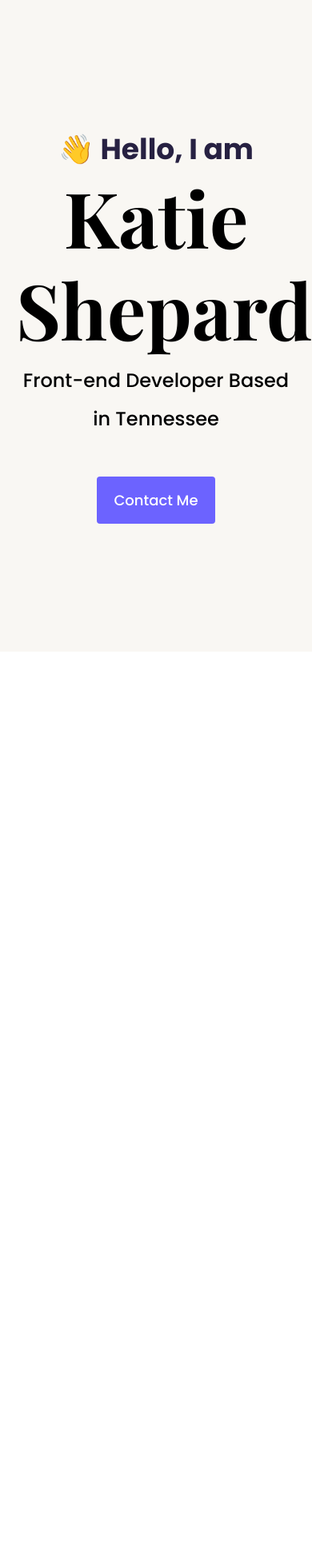
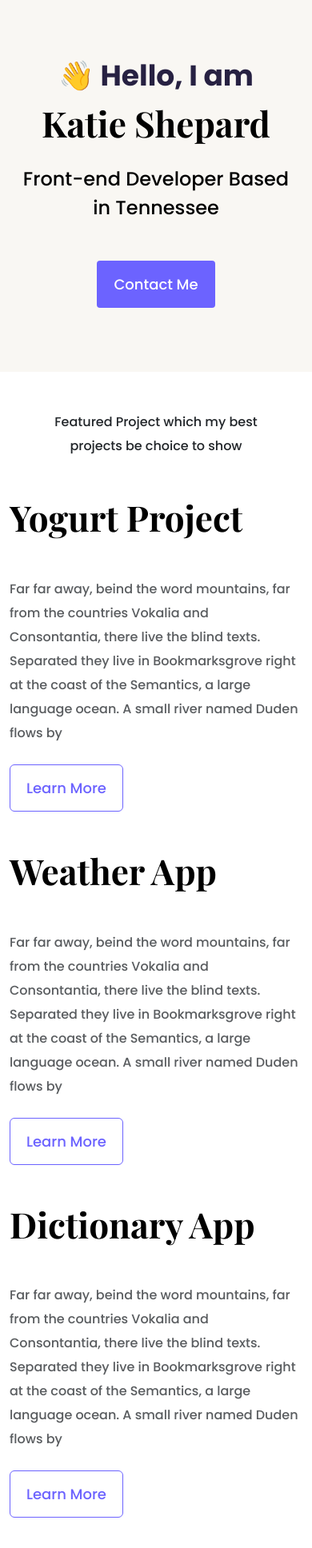
Before and after one commit to kdshepard89/Portfolio-Project, a plain HTML site: page index.html in a window 390 px wide. Shown: the whole page at 80% size. Before the commit the page ends 844 px from the top, so only its background shows below. Drawn offline with nearby package versions, Linux system fonts and the light colour scheme.

Commit message:
built grid, imported photos, improved CSS, made page responsive

```diff
--- a/index.html
+++ b/index.html
@@ -36,5 +36,61 @@
  <a href="http://" class="btn btn-branding">Contact Me</a>
     </div>
  </div>
+ <p class="text-center m-5">Featured Project which my best projects be choice to show</p>
+ <div class="container">
+
+  <div class="row mb-5">
+    <div class="col d-none d-lg-block">
+      <img src="images/yogurt.png"
+      alt="yogurt profile" class="img-fluid">
+    </div>
+    <div class="col">
+<div class="project-description">
+ <h2 class="mb-5">Yogurt Project</h2>
+ <p class="mb-4 text-muted">Far far away, beind the word mountains, far from the countries Vokalia
+  and Consontantia, there live the blind texts. Separated they
+  live in Bookmarksgrove right at the coast of the Semantics,
+  a large language ocean. A small river named Duden flows by
+ </p>
+ <a href="" class="btn btn-branding-outline">Learn More</a>
+</div>
+    </div>
+  </div>
+ <div class="row mb-5">
+
+    <div class="col">
+<div class="project-description">
+ <h2 class="mb-5">Weather App</h2>
+ <p class="mb-4 text-muted">Far far away, beind the word mountains, far from the countries Vokalia
+  and Consontantia, there live the blind texts. Separated they
+  live in Bookmarksgrove right at the coast of the Semantics,
+  a large language ocean. A small river named Duden flows by
+ </p>
+ <a href="" class="btn btn-branding-outline">Learn More</a>
+</div>
+    </div>
+     <div class="col d-none d-lg-block">
+      <img src="images/weather.png"
+      alt="weather profile" class="img-fluid">
+    </div>
+  </div>
+  <div class="row mb-5">
+    <div class="col d-none d-lg-block">
+      <img src="images/dictionary.png"
+      alt="dictionary profile" class="img-fluid">
+    </div>
+    <div class="col">
+<div class="project-description">
+ <h2 class="mb-5">Dictionary App</h2>
+ <p class="mb-4 text-muted">Far far away, beind the word mountains, far from the countries Vokalia
+  and Consontantia, there live the blind texts. Separated they
+  live in Bookmarksgrove right at the coast of the Semantics,
+  a large language ocean. A small river named Duden flows by
+ </p>
+ <a href="" class="btn btn-branding-outline">Learn More</a>
+</div>
+    </div>
+  </div>
+ </div>
   </body>
 </html>
--- a/styles/portfolio.css
+++ b/styles/portfolio.css
@@ -21,10 +21,16 @@ h6 {
 }
 h1 {
   font-size: 96px;
+  line-height: 1.5;
+}
+h2 {
+  font-size: 64px;
 }
 
 p {
   font-weight: normal;
+  font-size: 16px;
+  line-height: 30px;
 }
 
 .hero {
@@ -41,7 +47,7 @@ p {
 .hero h2 {
   font-family: var(--default-font-family);
   font-weight: normal;
-  line-height: 2;
+  line-height: 1.5;
   font-size: 24px;
 }
 .btn-branding {
@@ -52,3 +58,31 @@ p {
   line-height: 27px;
   padding: 15px 20px;
 }
+
+.btn-branding-outline {
+  color: var(--branding-color);
+  border: 1px solid var(--branding-color);
+  font-size: 18px;
+  line-height: 27px;
+  padding: 15px 20px;
+}
+.project-description {
+  padding: 120px 60px;
+}
+
+@media (max-width: 900px) {
+  h1 {
+    font-size: 44px;
+    line-height: 2;
+  }
+  h2 {
+    font-size: 44px;
+  }
+  .hero {
+    padding: 80px 20px;
+  }
+  .project-description {
+    padding: 0;
+    text-align: 0;
+  }
+}
```
Also changed, not shown: images/dictionary.png (added), images/weather.png (added), images/yogurt.png (added).
